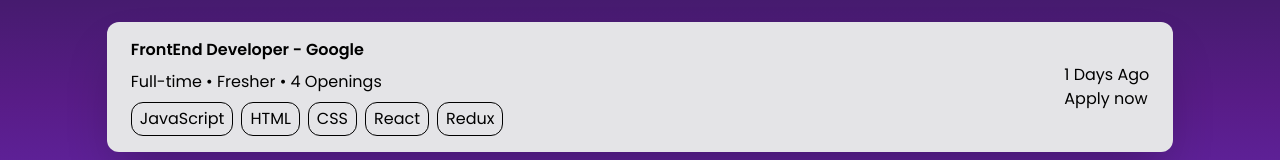
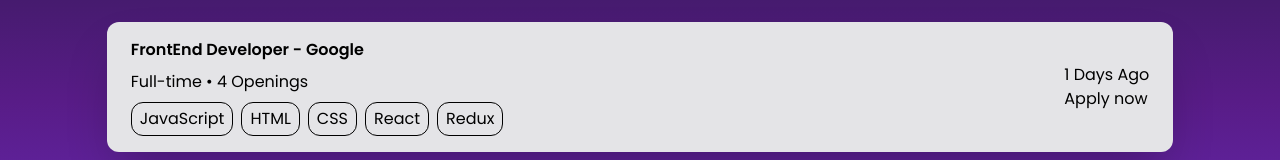
Before and after one commit to Vishal-080/React_Job_portal_project, a React (Vite) app: page / in a window 1280 px wide. Shown: the part 299-459 px from the top of the page. Built offline with nearby package versions, Linux system fonts and the light colour scheme.

Commit message:
Job card

```diff
--- a/src/components/JobCard.jsx
+++ b/src/components/JobCard.jsx
@@ -12,7 +12,7 @@
       <div className='bg-zinc-200 px-6 py-4 rounded-xl shadow-2xl flex justify-between items-center hover:border hover:border-blue-500 hover:bg-zinc-100'>
         <div className='flex flex-col items-start gap-2'>
           <h1 className='font-semibold'>FrontEnd Developer - Google</h1>
-          <p>Full-time &#x2022; Fresher &#x2022; 4 Openings</p>
+          <p>Full-time &#x2022; 4 Openings</p>
           <div className='flex items-center gap-2'>
             {skills.map((item)=><p className='px-2 py-1 rounded-xl border'>{item}</p>)}
           </div>
```
